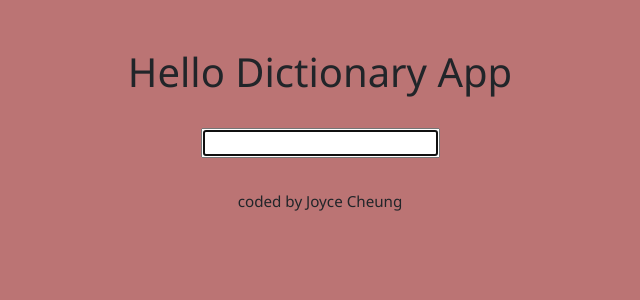
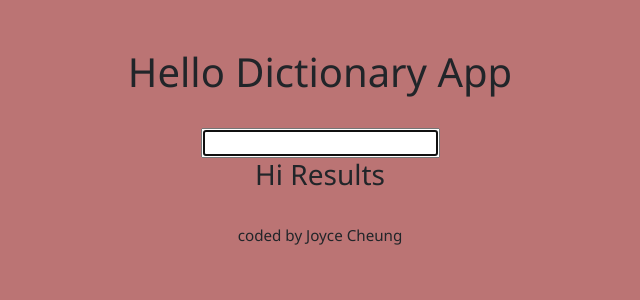
Before and after one commit to Joycey83/Dictionaryopedia, a React (Create React App) app: page / in a window 1280 px wide. Shown: the top 300 px of the page, without its empty margins (320-960 px from the left). Built offline with nearby package versions, Linux system fonts and the light colour scheme.

Commit message:
created a results compoenent so we can render the definitions of the words on the screen. imported the component into dictionary.js

```diff
--- a/src/Dictionary.js
+++ b/src/Dictionary.js
@@ -1,5 +1,6 @@
 import { useState } from "react";
 import axios from "axios";
+import Results from "./Results";
 import "./Dictionary.css";
 
 const Dictionary = () => {
@@ -26,6 +27,7 @@ const Dictionary = () => {
         <form onSubmit={search}>
           <input type="search" autoFocus={true} onChange={inputHandle} />
         </form>
+        <Results />
       </div>
     </>
   );
--- /dev/null
+++ b/src/Results.js
@@ -0,0 +1,10 @@
+const Results = () => {
+  return (
+    <>
+      <div className="results">
+        <h3>Hi Results</h3>
+      </div>
+    </>
+  );
+};
+export default Results;
```
